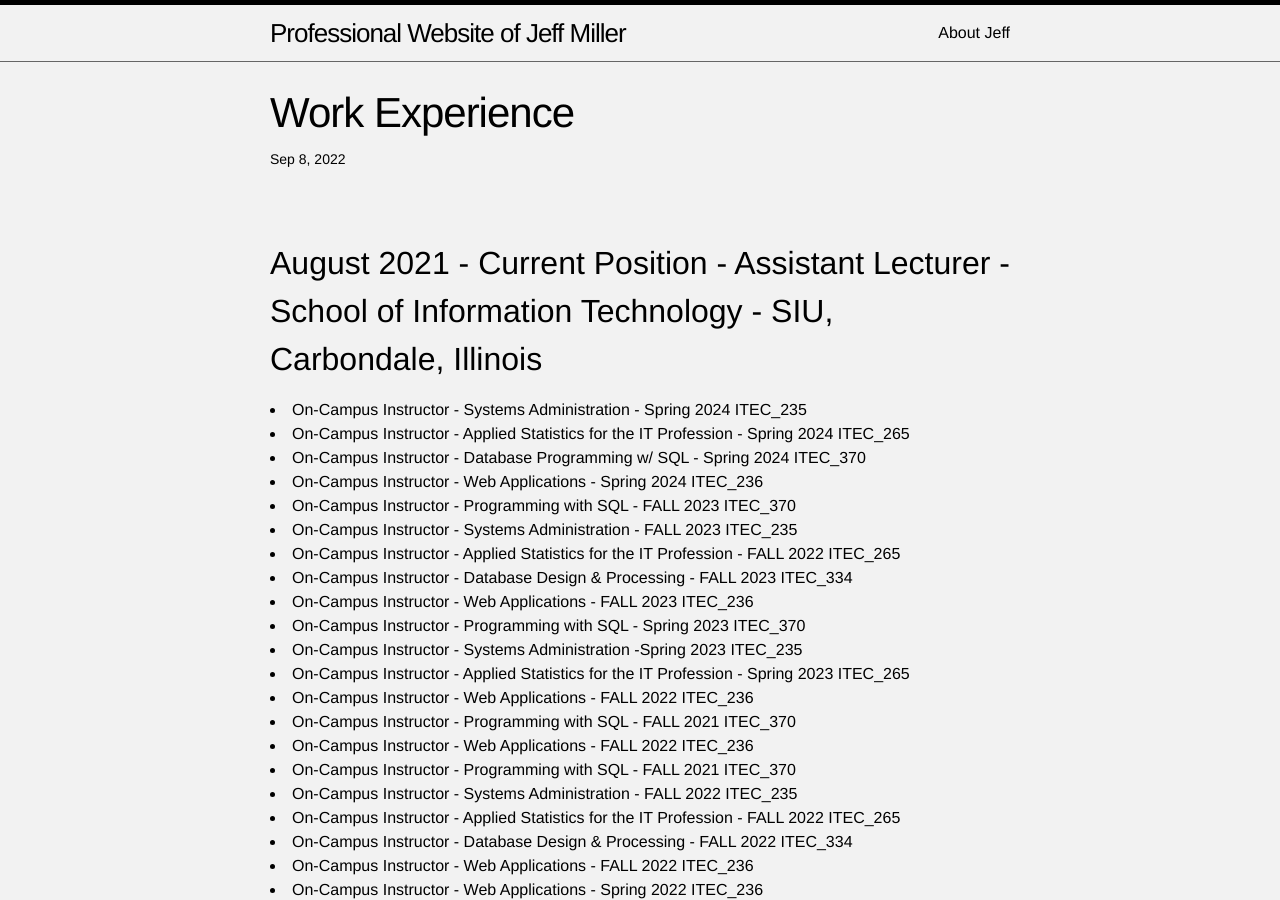
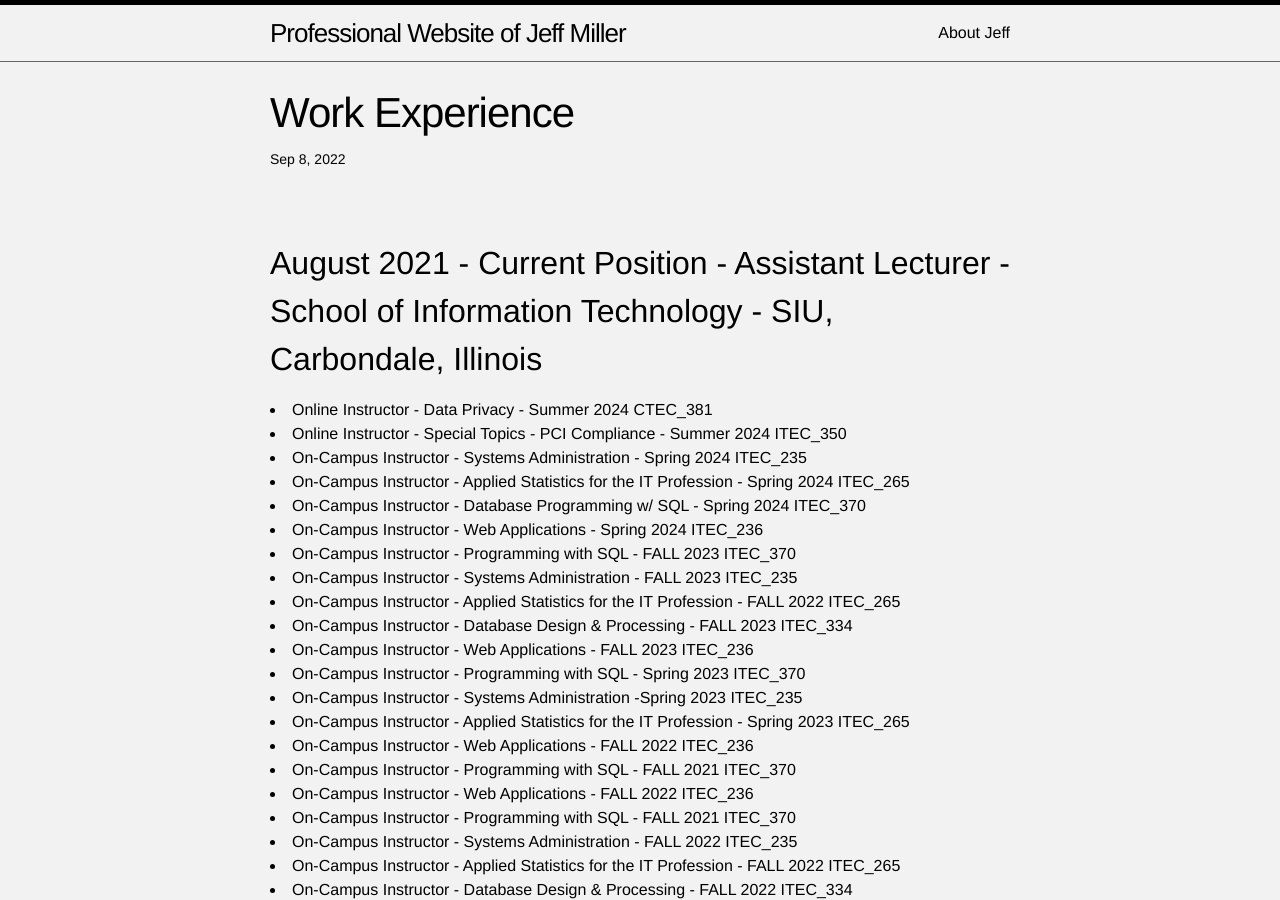
Before and after one commit to jmillersiu/jmillersiu.github.io, a Jekyll site: the page built from _posts/2021-09-21-work_experience.markdown, in a window 1280 px wide and 900 px high. Built offline with Jekyll 4.4.1, drawn with Linux system fonts in a browser that asks for light colours.

Commit message:
Update 2021-09-21-work_experience.markdown

```diff
--- a/_posts/2021-09-21-work_experience.markdown
+++ b/_posts/2021-09-21-work_experience.markdown
@@ -8,6 +8,8 @@
 
 August 2021 - Current Position - Assistant Lecturer - School of Information Technology - SIU, Carbondale, Illinois
 ---
+<li>Online Instructor - Data Privacy - Summer 2024 CTEC_381</li>
+<li>Online Instructor - Special Topics - PCI Compliance - Summer 2024 ITEC_350</li>
 <li>On-Campus Instructor - Systems Administration - Spring 2024 ITEC_235</li>
 <li>On-Campus Instructor - Applied Statistics for the IT Profession - Spring 2024 ITEC_265</li>
 <li>On-Campus Instructor - Database Programming w/ SQL - Spring 2024 ITEC_370</li>
```
